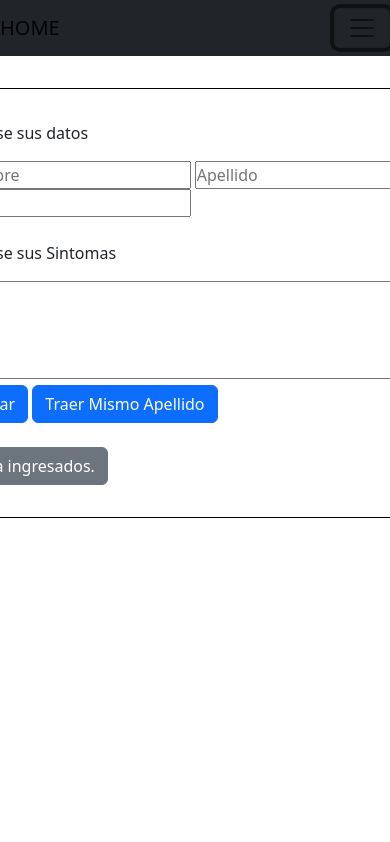
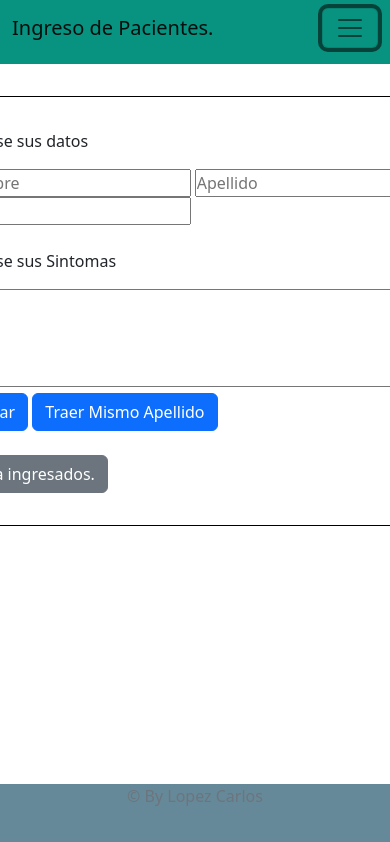
Before and after one commit to Alamuethas/Javascript_coder_final, a plain HTML site: page coder_javascript-main/index.html in a window 390 px wide. Both pictures are taken after a click on the button "Toggle navigation". Shown: the top 842 px of the page. Drawn offline with nearby package versions, Linux system fonts and the light colour scheme; some packages are replaced by stand-ins of ours; a script that the page names is missing.

Commit message:
cambios estilos.

```diff
--- a/coder_javascript-main/Main.js
+++ b/coder_javascript-main/Main.js
@@ -35,10 +35,6 @@ function ingreso() {
   let pacienteEdad = document.getElementById("edad").value;
   let sintomasconsola = document.getElementById("sintomatologia").value;
 
-  /*   let response = await fetch(
-      `https://api.qrserver.com/v1/create-qr-code/?size=300x300&data=${sintomasconsola}`
-    );
-   */
   paciente = new Persona(
     pacienteNombre,
     pacienteApellido,
@@ -56,11 +52,11 @@ function creartarjetas() {
   const cards = " ";
 
   cards;
-
+/* Constructor de tarjetas. */
   Datos.forEach((paciente) => {
     cards += `
         <div class="card" style="width: 18rem;">
-        <img class="card-img-top" src="..." alt="Card image cap">
+        <img class="card-img-top" src="..." alt="">
         <div class="card-body">
         <h5 class="card-title">Paciente</h5>
         <p class="card-text">${paciente.nombre} ,${paciente.apellido}</p>
@@ -85,7 +81,6 @@ function handleClickBtn(sintomasconsola) {
 /* CREA LA LISTA DE PACIENTES. */
 const crearHtml = () => {
   let cuerpoModal = document.getElementById("contenidoDelModal");
-  console.log(cuerpoModal);
   Datos = JSON.parse(localStorage.getItem("Lista"));
   console.log(Datos);
   //   limpiarHtml();
@@ -93,9 +88,9 @@ const crearHtml = () => {
   Datos.forEach((paciente) => {
     cuerpoModal.innerHTML += `
                                 <div class="card" style="width: 18rem;">
-                                <img class="card-img-top" src="..." alt="Card image cap">
+                                <img class="card-img-top" src="..." alt="">
                                 <div class="card-body">
-                                <h5 class="card-title">Paciente</h5>
+                                <h5 class="card-title">Paciente :</h5>
                                 <p class="card-text">${paciente.nombre} ,${paciente.apellido}</p>
                                 <a href="" onClick="handleClickBtn('${paciente.sintomatologia}')" data-bs-toggle="modal" data-bs-target="#idmodalqr" class="btn btn-secondary">Ver tu QR</a>
                                 </div>
--- a/coder_javascript-main/index.html
+++ b/coder_javascript-main/index.html
@@ -12,14 +12,17 @@
 </head>
 
 <body>
-    <header>
-        <nav class="navbar navbar-expand-lg navbar-light bg-dark">
-            <a class="navbar-brand" href="#">HOME</a>
-            <button class="navbar-toggler" type="button" data-toggle="collapse" data-target="#navbarNav"
-                aria-controls="navbarNav" aria-expanded="false" aria-label="Toggle navigation">
-                <span class="navbar-toggler-icon"></span>
-            </button>
-            </div>
+    <header style="background-color: rgb(8, 146, 128) ;">
+        <nav class="navbar navbar-expand-lg">
+            <div class="container-fluid">
+                <a class="navbar-brand" href="#">Ingreso de Pacientes.</a>
+                <button class="navbar-toggler" type="button" data-bs-toggle="collapse"
+                    data-bs-target="#navbarSupportedContent" aria-controls="navbarSupportedContent"
+                    aria-expanded="false" aria-label="Toggle navigation">
+                    <span class="navbar-toggler-icon"></span>
+                </button>
+                <div class="collapse navbar-collapse" id="navbarSupportedContent">
+                    <ul class="navbar-nav me-auto mb-2 mb-lg-0">
         </nav>
     </header>
     <main class="centrar">
@@ -41,7 +44,8 @@
                 </fieldset>
             </form>
             <br>
-            <a href="" data-bs-toggle="modal" data-bs-target="#idModal" class="btn btn-secondary" onclick="crearHtml()">Lista ingresados.</a>
+            <a href="" data-bs-toggle="modal" data-bs-target="#idModal" class="btn btn-secondary"
+                onclick="crearHtml()">Lista ingresados.</a>
             <!------------------------------ MODAL -------------------------------------->
             <div class="modal fade" id="idModal" tabindex="-1" aria-labelledby="exampleModalLabel" aria-hidden="true">
                 <div class="modal-dialog">
@@ -89,6 +93,9 @@
             <!------------------------------ MODAL -------------------------------------->
 
     </main>
+    <footer class="footer">
+        <p class="text-center text-muted">&copy; By Lopez Carlos</p>
+    </footer>
     <script type="text/javascript" src="Main.js"></script>
     <script src="https://cdn.jsdelivr.net/npm/bootstrap@5.2.2/dist/js/bootstrap.bundle.min.js"
         integrity="sha384-OERcA2EqjJCMA+/3y+gxIOqMEjwtxJY7qPCqsdltbNJuaOe923+mo//f6V8Qbsw3"
```
